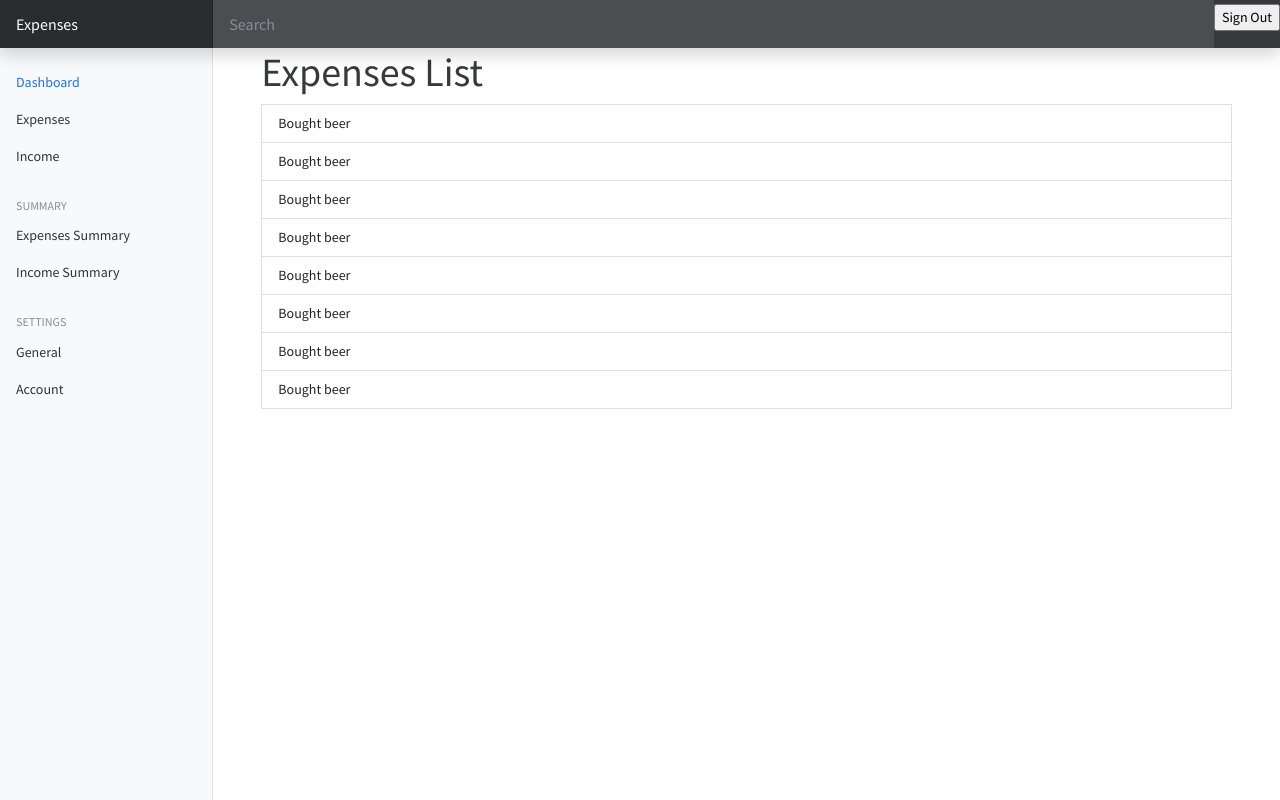
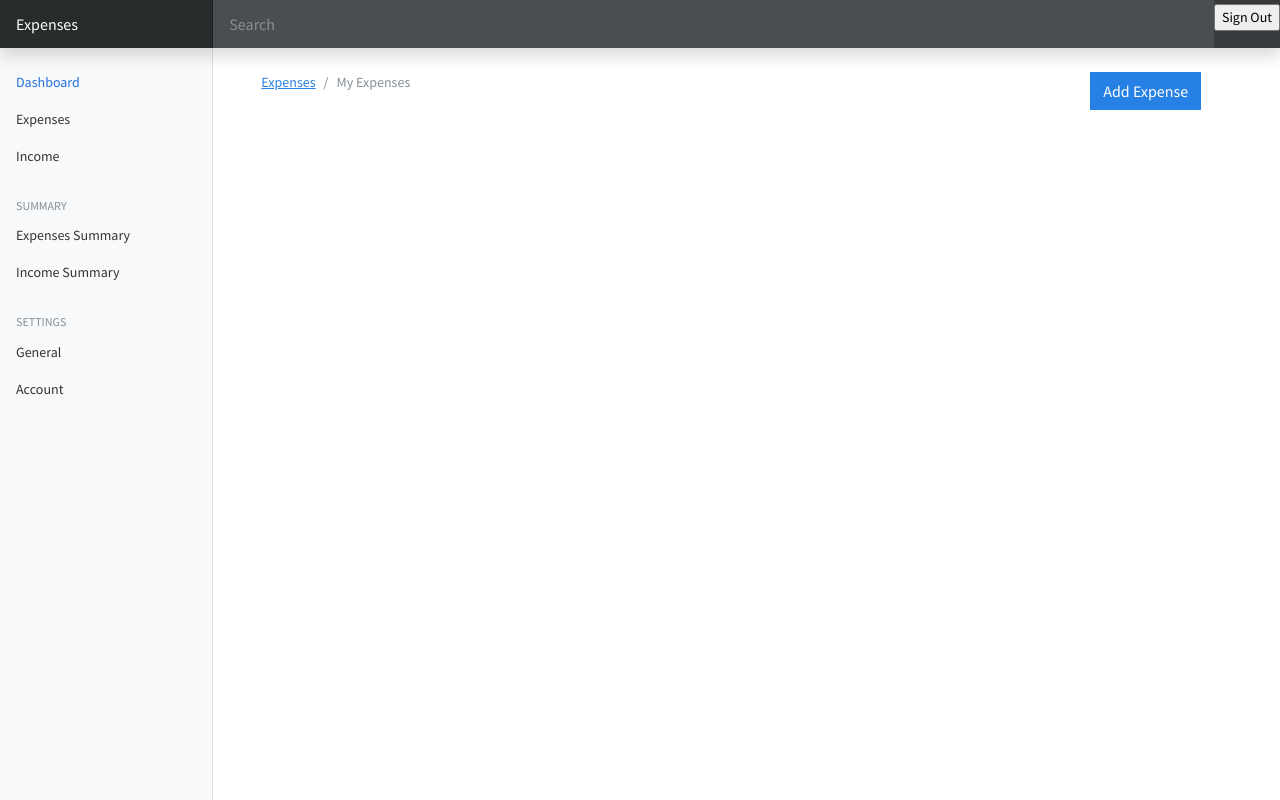
Before and after one commit to Isaac3N/django_project, a Django app: page / in a window 1280 px wide. Run offline with Django 4.2, Linux system fonts and the light colour scheme; the visitor is signed in with stand-in values (Sample User, id 1); some libraries are stand-ins or nearby versions.

Commit message:
new templates added

```diff
--- a/expenseswebsite/templates/expenses/index.html
+++ b/expenseswebsite/templates/expenses/index.html
@@ -1,20 +1,21 @@
 {% extends 'base.html' %} {% block content %}
 
-<div class="container">
-	{% include 'partials/_messages.html' %}
-
-	<h1>Expenses List</h1>
-
-	<ul class="list-group">
-		<li class="list-group-item">Bought beer</li>
-		<li class="list-group-item">Bought beer</li>
-		<li class="list-group-item">Bought beer</li>
-		<li class="list-group-item">Bought beer</li>
-		<li class="list-group-item">Bought beer</li>
-		<li class="list-group-item">Bought beer</li>
-		<li class="list-group-item">Bought beer</li>
-		<li class="list-group-item">Bought beer</li>
-	</ul>
+<div class="container mt-4">
+	<div class="row">
+		<div class="col md-10">
+			<nav aria-label="breadcrumb">
+				<ol class="breadcrumb">
+					<li class="breadcrumb-item"><a href="">Expenses</a></li>
+					<li class="breadcrumb-item active" aria-current="page">My Expenses</li>
+				</ol>
+			</nav>
+		</div>
+		<div class="col-md-2">
+			<a href="{% url "add-expenses" %}" class="btn btn-primary"> Add Expense</a>
+		</div>
+	</div>
 </div>
 
+{% include 'partials/_messages.html' %}
+
 {% endblock content %}
--- a/expenseswebsite/templates/partials/_sidebar.html
+++ b/expenseswebsite/templates/partials/_sidebar.html
@@ -10,7 +10,7 @@
 				<a class="nav-link active" aria-current="page" href="#"> Dashboard </a>
 			</li>
 			<li class="nav-item">
-				<a class="nav-link" href="#"> Expenses </a>
+				<a class="nav-link" href="{% url "expenses" %}"> Expenses </a>
 			</li>
 			<li class="nav-item">
 				<a class="nav-link" href="#"> Income </a>
--- a/expenseswebsite/templates/preferences/index.html
+++ b/expenseswebsite/templates/preferences/index.html
@@ -1,6 +1,8 @@
 {% extends "base.html" %} {% block content %}
 
+
 <div class="container mt-3">
+    <h5>Preffered Currency</h5>
     {% include "partials/_messages.html" %}
     <form action="{% url "preferences" %}" method="post">
         {% csrf_token %}
```
Also changed, not shown: expenseswebsite/templates/expenses/add_expense.html (+10 -1 lines).
